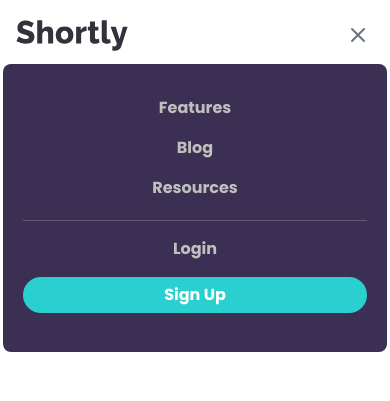
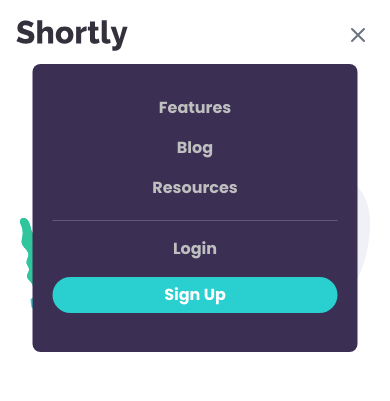
Before and after one commit to danielace1/url-shortening-app, a React (Vite) app: page / in a window 390 px wide. Both pictures are taken after a click on the button 358 px from the left and 35 px from the top of the page. Shown: the top 401 px of the page. Built offline with nearby package versions, Linux system fonts and the light colour scheme; no server answers.

Commit message:
fix: navbar

```diff
--- a/src/components/TheNavbar.jsx
+++ b/src/components/TheNavbar.jsx
@@ -80,7 +80,7 @@ const Navbar = () => {
 
         <div
           id="dropdown"
-          className={`fixed md:relative flex-1 md:ml-8 lg:ml-14 xl:ml-20 top-16 md:top-0.5 left-1/2 -translate-x-1/2 md:left-0 w-96 md:w-auto h-72 md:h-auto px-5 sm:px-0 py-8 sm:py-0 bg-DarkViolet md:bg-transparent z-50 transform ${
+          className={`fixed md:relative flex-1 md:ml-8 lg:ml-14 xl:ml-20 top-16 md:top-0.5 left-1/2 -translate-x-1/2 md:left-0 w-5/6 md:w-auto h-72 md:h-auto px-5 sm:px-0 py-8 sm:py-0 bg-DarkViolet md:bg-transparent z-50 transform ${
             isOpen
               ? "opacity-100 translate-y-0 visible md:invisible"
               : "opacity-0 -translate-y-5 invisible md:visible"
```
